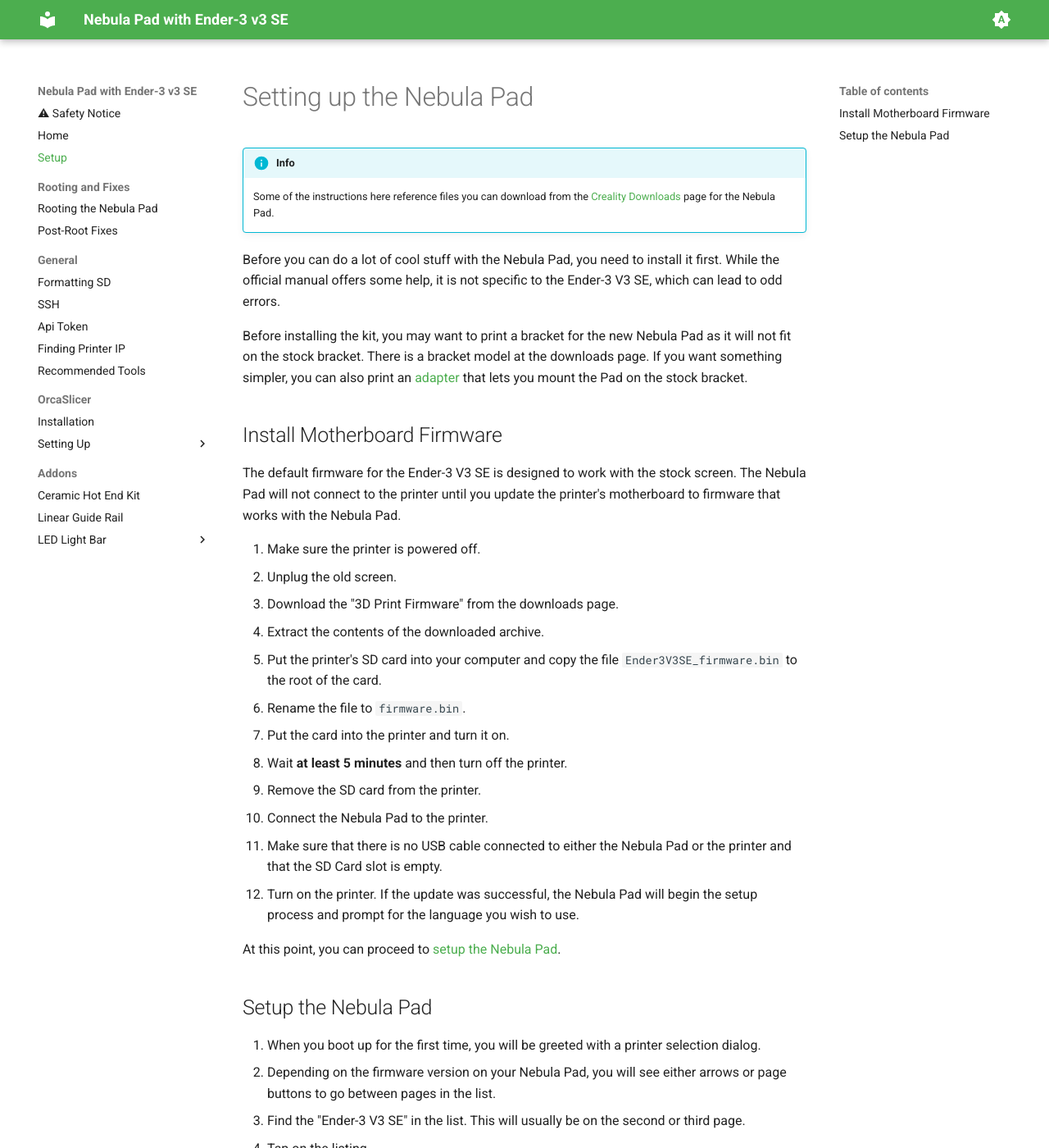
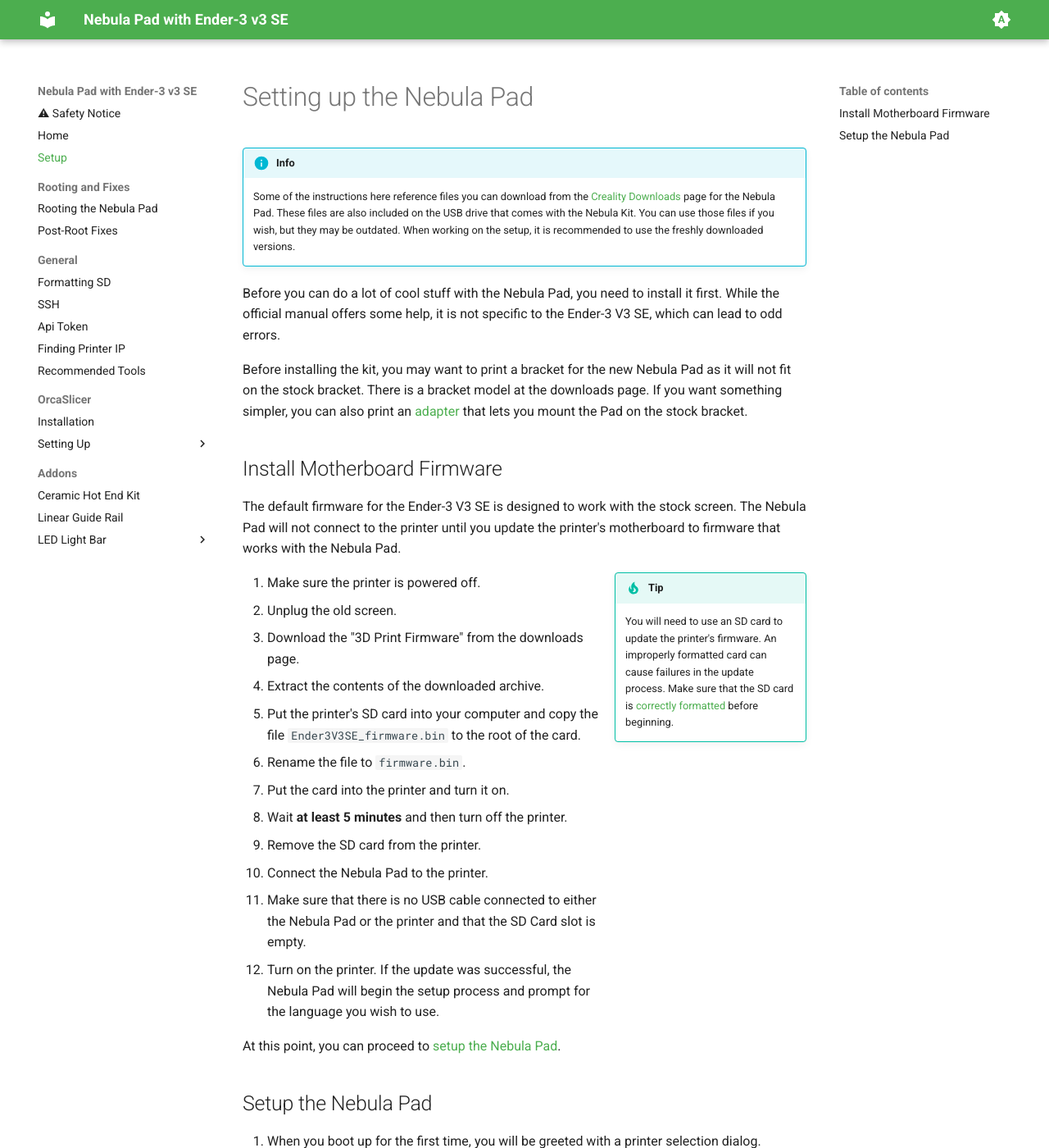
Before and after one commit to LukosiuPro/Ender3-v3-SE-Nebula-Pad-Wiki, an MkDocs documentation site: the page built from docs/setup-nebula-pad/index.md, in a window 1280 px wide and 1400 px high. Shown: the whole window at 82% size. Built offline with MkDocs 1.6.1 and Material for MkDocs 9.7.7, drawn with Linux system fonts in a browser that asks for light colours.

Commit message:
Update Setup Docs
Add to info about USB drive files. Add tip on formatting the SD card for the firmware.

```diff
--- a/docs/setup-nebula-pad/index.md
+++ b/docs/setup-nebula-pad/index.md
@@ -1,7 +1,7 @@
 # Setting up the Nebula Pad
 
 !!! info
-    Some of the instructions here reference files you can download from the [Creality Downloads](https://www.creality.com/pages/download-creality-nebula-smart-kit) page for the Nebula Pad.
+    Some of the instructions here reference files you can download from the [Creality Downloads](https://www.creality.com/pages/download-creality-nebula-smart-kit) page for the Nebula Pad. These files are also included on the USB drive that comes with the Nebula Kit. You can use those files if you wish, but they may be outdated. When working on the setup, it is recommended to use the freshly downloaded versions.
 
 Before you can do a lot of cool stuff with the Nebula Pad, you need to install it first. While the official manual offers some help, it is not specific to the Ender-3 V3 SE, which can lead to odd errors.
 
@@ -10,6 +10,9 @@ Before installing the kit, you may want to print a bracket for the new Nebula Pa
 ## Install Motherboard Firmware
 
 The default firmware for the Ender-3 V3 SE is designed to work with the stock screen. The Nebula Pad will not connect to the printer until you update the printer's motherboard to firmware that works with the Nebula Pad.
+
+!!! tip inline end
+    You will need to use an SD card to update the printer's firmware. An improperly formatted card can cause failures in the update process. Make sure that the SD card is [correctly formatted](../general/format-sd.md) before beginning.
 
 1. Make sure the printer is powered off.
 2. Unplug the old screen.
```
